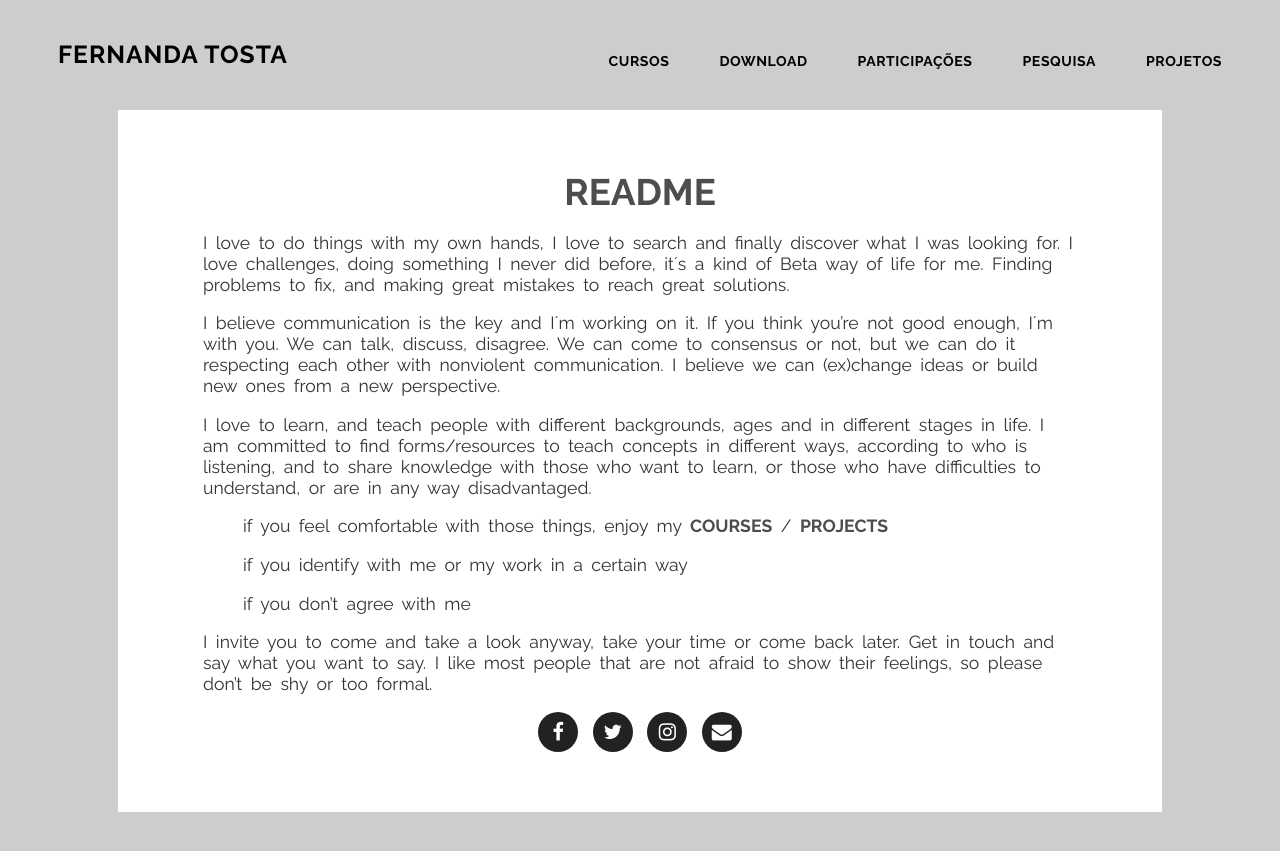
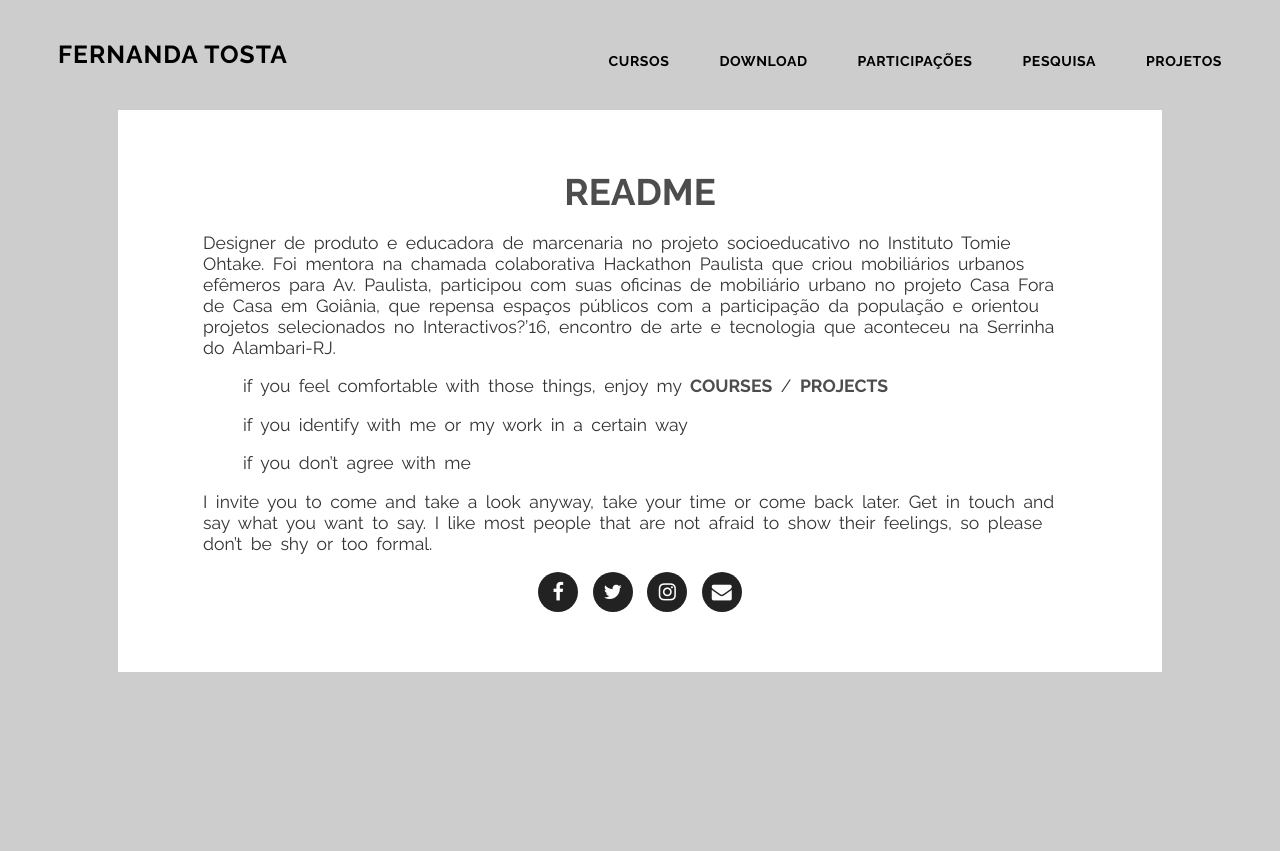
Before and after one commit to fernandatosta/fernandatosta.com, a Jekyll site: the page built from _pages/index.md, in a window 1280 px wide. Shown: the top 851 px of the page. Built offline with Jekyll 4.4.1, drawn with Linux system fonts in a browser that asks for light colours; nearby versions of some CDN libraries.

Commit message:
Update index.md

```diff
--- a/_pages/index.md
+++ b/_pages/index.md
@@ -2,12 +2,10 @@
 layout: post
 title: README
 permalink: /index.html
+published: true
 ---
-I love to do things with my own hands, I love to search and finally discover what I was looking for. I love challenges, doing something I never did before, it´s a kind of Beta way of life for me. Finding problems to fix, and making great mistakes to reach great solutions.
+Designer de produto e educadora de marcenaria no projeto socioeducativo no Instituto Tomie Ohtake. Foi mentora na chamada colaborativa Hackathon Paulista que criou mobiliários urbanos efêmeros para Av. Paulista, participou com suas oficinas de mobiliário urbano no projeto Casa Fora de Casa em Goiânia, que repensa espaços públicos com a participação da população e orientou projetos selecionados no Interactivos?’16, encontro de arte e tecnologia que aconteceu na Serrinha do Alambari-RJ.
 
-I believe communication is the key and I´m working on it. If you think you’re not good enough, I´m with you. We can talk, discuss, disagree. We can come to consensus or not, but we can do it respecting each other with nonviolent communication. I believe we can (ex)change ideas or build new ones from a new perspective.
-
-I love to learn, and teach people with different backgrounds, ages and in different stages in life. I am committed to find forms/resources to teach concepts in different ways, according to who is listening, and to share knowledge with those who want to learn, or those who have difficulties to understand, or are in any way disadvantaged.
 
 > if you feel comfortable with those things, enjoy my [courses]({{"/cursos" | prepend: site.baseurl}}) / [projects]({{"/projetos" | prepend: site.baseurl}})
 
```
